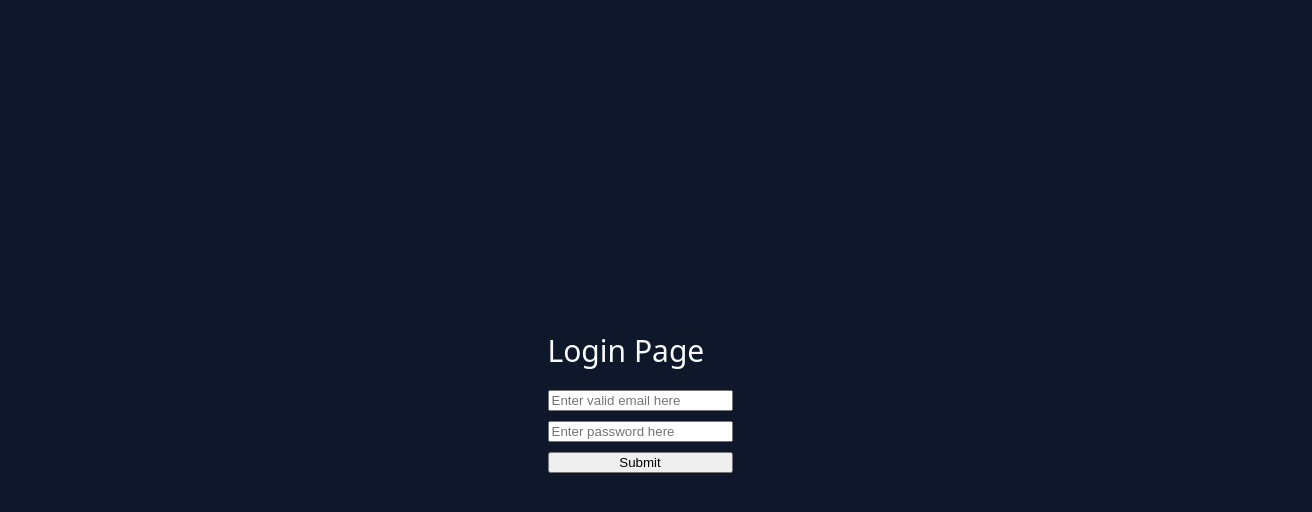
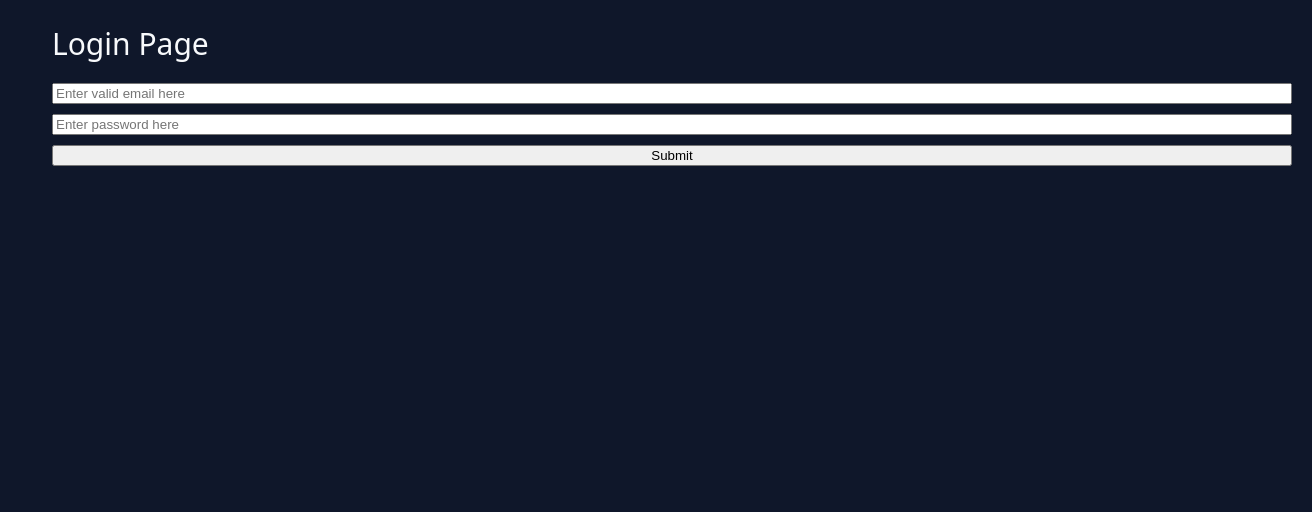
Before and after one commit to RICKYBOYDEGRACIA/FE_Vue, a Vue app: page / in a window 1280 px wide. Shown: the top 512 px of the page, 1312 px wide, since content can reach past the window. Built offline with nearby package versions, Linux system fonts and the light colour scheme; no server answers; the HTML template or start-up script is replaced by a standard one.

Commit message:
shared space for sidebar and main content

```diff
--- a/src/App.vue
+++ b/src/App.vue
@@ -50,30 +50,32 @@ body {
 
 .app-layout {
   display: flex;
-  min-height: 100vh;
+  width: 100vw;
+  height: 100vh;
 }
 
-/* Content adjustment for Desktop */
+/* Main Content adjustment for Desktop */
 .main-content {
   flex: 1;
-  width: 200px;
   display: flex;
-  justify-content: center;
-  align-items: center;
-  min-height: 100vh;
-}
-
-/* Shift main content when sidebar collapses */
-.app-layout.is-collapsed .main-content {
-  margin-left: var(--sidebar-width-collapsed);
+  flex-direction: column;
+  box-sizing: border-box;
+  transition: all 0.3s ease;
+  margin: 20px;
 }
 
 /* Content adjustment for Mobile */
 @media (max-width: 767.98px) {
+  .app-layout {
+    flex-direction: column;
+  }
+
   .main-content {
     margin-left: 0 !important;
     width: 100% !important;
+    height: calc(100vh - var(--mobile-header-height));
     margin-top: var(--mobile-header-height); /* Account for top bar height */
+    padding: 1rem;
   }
 }
 </style>
--- a/src/components/SideBar.vue
+++ b/src/components/SideBar.vue
@@ -203,6 +203,39 @@ onUnmounted(() => {
   --transition-speed: 0.3s;
 }
 
+body {
+  margin: 0;
+  font-family: system-ui, -apple-system, sans-serif;
+  background-color: #0f172a;
+  color: #f8fafc;
+}
+
+.app-layout {
+  display: flex;
+  width: 100vw;
+  height: 100vh;
+  overflow: hidden;
+  position: relative;
+}
+
+.main-content {
+  flex: 1;
+  display: flex;
+  flex-direction: column;
+  height: 100vh;
+  overflow-y: auto;
+  padding: 2rem;
+  box-sizing: border-box;
+
+  /* Pushes content right so it doesn't hide under the fixed sidebar */
+  margin-left: var(--sidebar-width-full);
+  transition: margin-left 0.3s cubic-bezier(0.4, 0, 0.2, 1);
+}
+
+.app-layout.is-collapsed .main-content {
+  margin-left: var(--sidebar-width-collapsed);
+}
+
 /* ==========================================================================
    Mobile Top Bar (< 768px)
    ========================================================================== */
@@ -258,7 +291,6 @@ onUnmounted(() => {
    ========================================================================== */
 .sidebar-backdrop {
   display: none;
-  position: fixed;
   inset: 0;
   background-color: rgba(3, 7, 18, 0.75);
   backdrop-filter: blur(4px);
@@ -276,10 +308,6 @@ onUnmounted(() => {
    Sidebar Component Shell
    ========================================================================== */
 .sidebar {
-  position: fixed;
-  top: 0;
-  left: 0;
-  bottom: 0;
   height: 100vh;
   height: 100dvh;
   width: var(--sidebar-width-full);
@@ -559,6 +587,15 @@ onUnmounted(() => {
    MOBILE RESPONSIVE RULES (< 768px)
    ========================================================================== */
 @media (max-width: 767.98px) {
+
+  .main-content {
+    margin-left: 0 !important;
+    width: 100% !important;
+    height: calc(100vh - var(--mobile-header-height));
+    margin-top: var(--mobile-header-height);
+    padding: 1rem;
+  }
+
   .mobile-top-bar {
     display: flex;
   }
```
